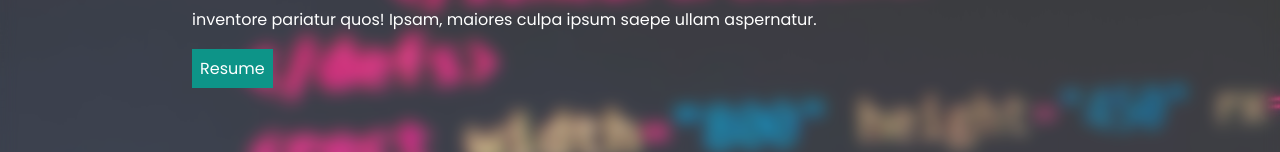
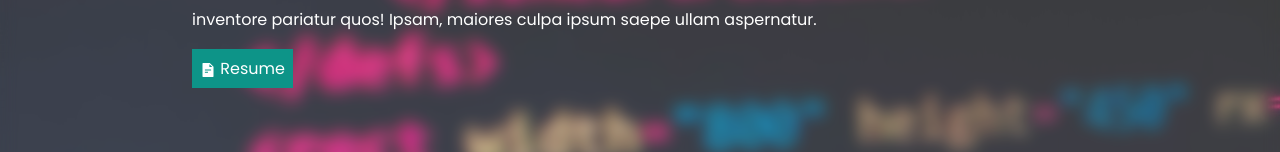
Before and after one commit to KafeinFaita/portfolio, a React (Vite) app: page / in a window 1280 px wide. Shown: the part 485-637 px from the top of the page. Built offline with nearby package versions, Linux system fonts and the light colour scheme.

Commit message:
changed scroll to top element to button, and placed icon on resume button

```diff
--- a/src/components/BackToTopButton.jsx
+++ b/src/components/BackToTopButton.jsx
@@ -21,7 +21,7 @@ const BackToTopButton = () => {
     }
 
     return (
-        toTop ? <span className="fixed bottom-8 right-8 text-4xl text-teal-600" id="top_button" onClick={handleScrollUp}><BsFillArrowUpCircleFill /></span> : null
+        toTop ? <button className="fixed bottom-8 right-8 text-4xl text-teal-600" id="top_button" onClick={handleScrollUp}><BsFillArrowUpCircleFill /></button> : null
     )
 }
 
--- a/src/pages/Header.jsx
+++ b/src/pages/Header.jsx
@@ -1,5 +1,5 @@
 import headerImg from '../assets/header.jpg'
-import { AiFillLinkedin, AiFillGithub } from 'react-icons/ai';
+import { AiFillLinkedin, AiFillGithub, AiFillFileText } from 'react-icons/ai';
 import Button from '../components/Button';
 
 const links = [
@@ -26,7 +26,7 @@ const Home = () => {
 
                     </div>
                     <p className='leading-8 max-w-4xl mb-5'>Lorem ipsum dolor sit amet consectetur adipisicing elit. Error corporis cum sit at, earum vel vero autem harum assumenda doloribus porro distinctio repellat nam, animi quo necessitatibus nihil accusamus, numquam inventore pariatur quos! Ipsam, maiores culpa ipsum saepe ullam aspernatur.</p>
-                    <Button title="Resume" />
+                    <Button title="Resume" icon={<AiFillFileText className='inline-block'/>} />
                 </div>
 
             </div>
```
